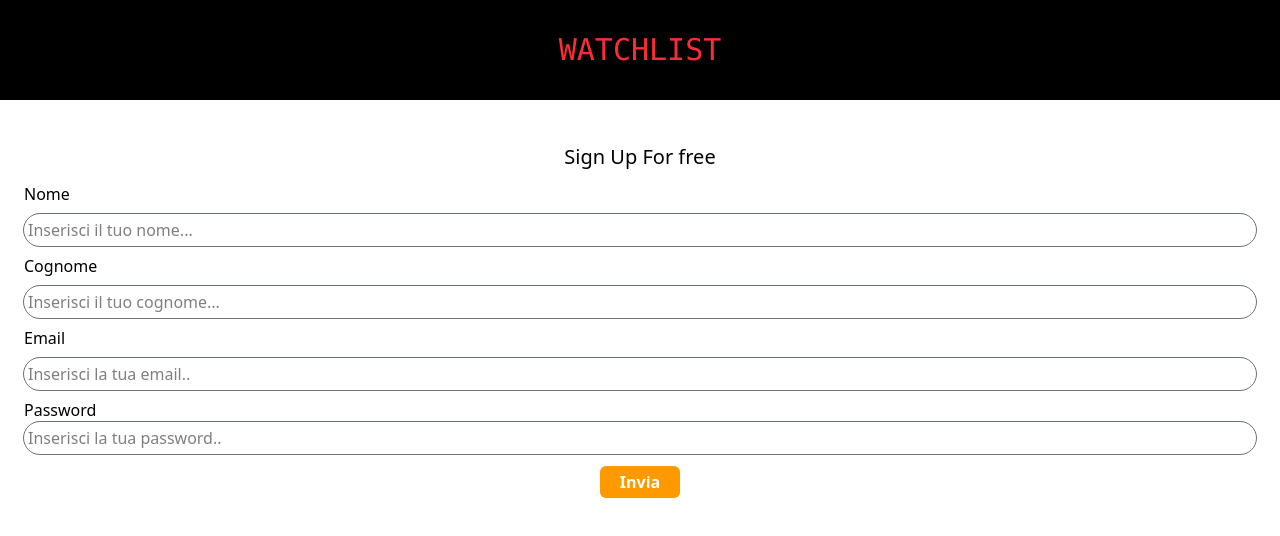
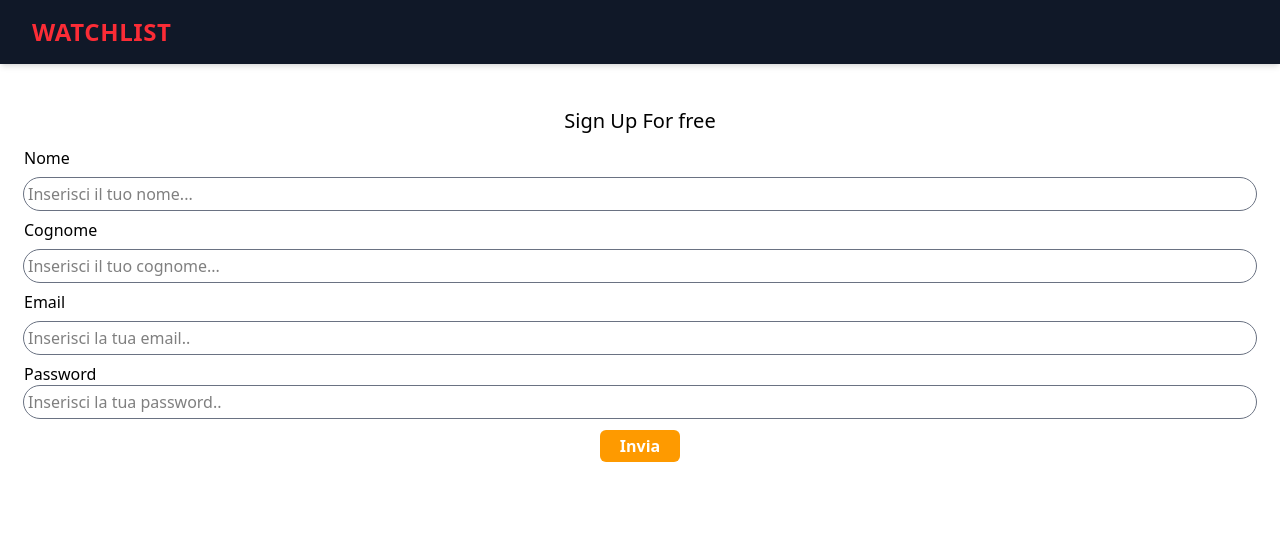
Before and after one commit to boomer934/watchlist, a React (Vite) app in the folder client/: page /register in a window 1280 px wide. Shown: the top 536 px of the page. Built offline with nearby package versions, Linux system fonts and the light colour scheme.

Commit message:
Modifica layout navbar

```diff
--- a/client/src/components/NavBar.jsx
+++ b/client/src/components/NavBar.jsx
@@ -2,9 +2,20 @@ export default function Navbar(){
 
     return(
         <>
-            <nav className="bg-black text-red-500 h-25 font-mono text-3xl flex items-center justify-center">
-                <h1>WATCHLIST</h1>
+            <nav className="bg-gray-900 text-white shadow-md">
+                <div className="max-w-7xl mx-auto px-4 sm:px-6 lg:px-8">
+                    <div className="flex justify-between h-16 items-center">
+
+                    {/* Logo / Titolo */}
+                    <div className="flex-shrink-0">
+                        <h1 className="text-2xl font-bold tracking-wide text-red-500">WATCHLIST</h1>
+                    </div>
+
+
+                    </div>
+                </div>
             </nav>
+
         </>
     )
 }
```
